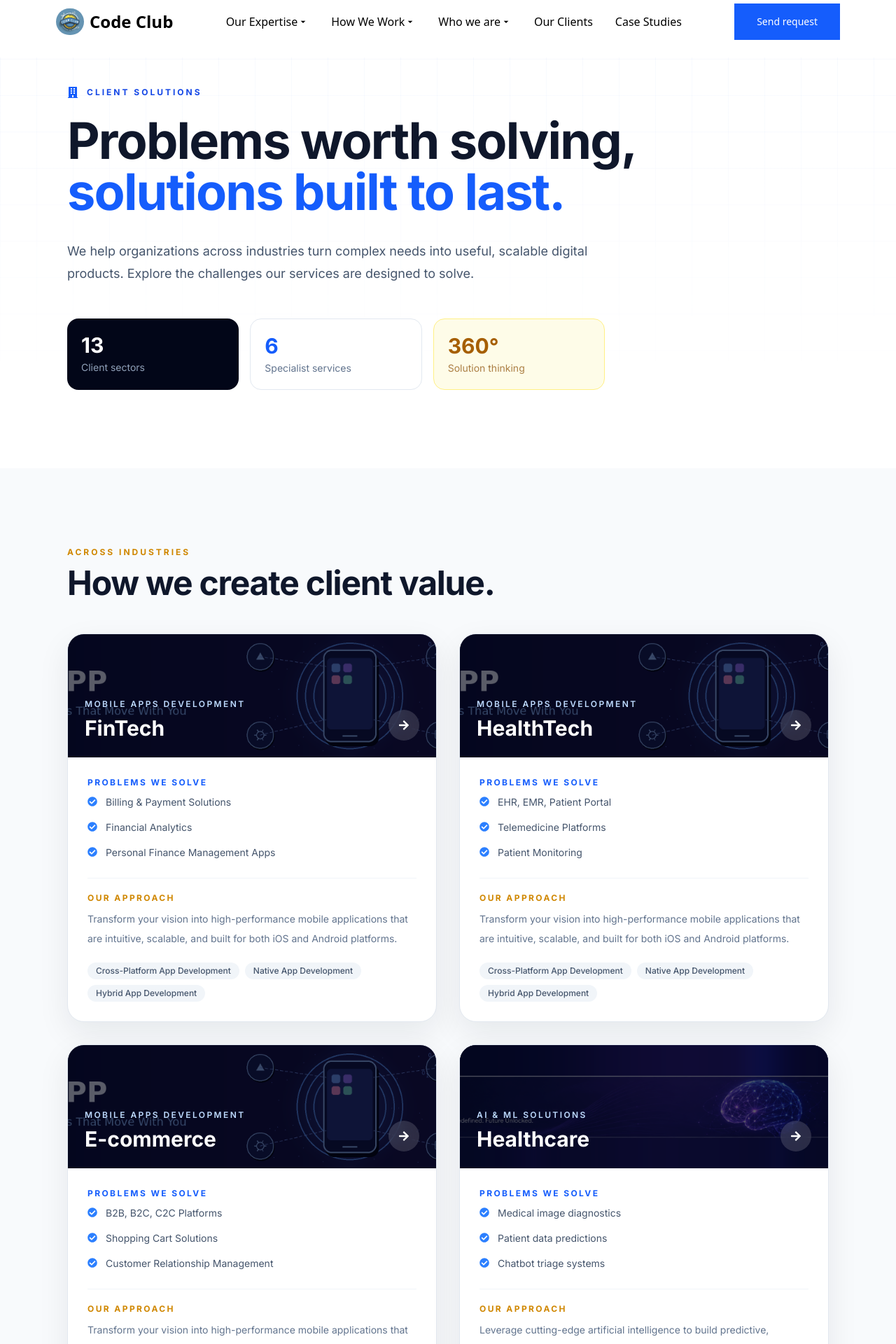
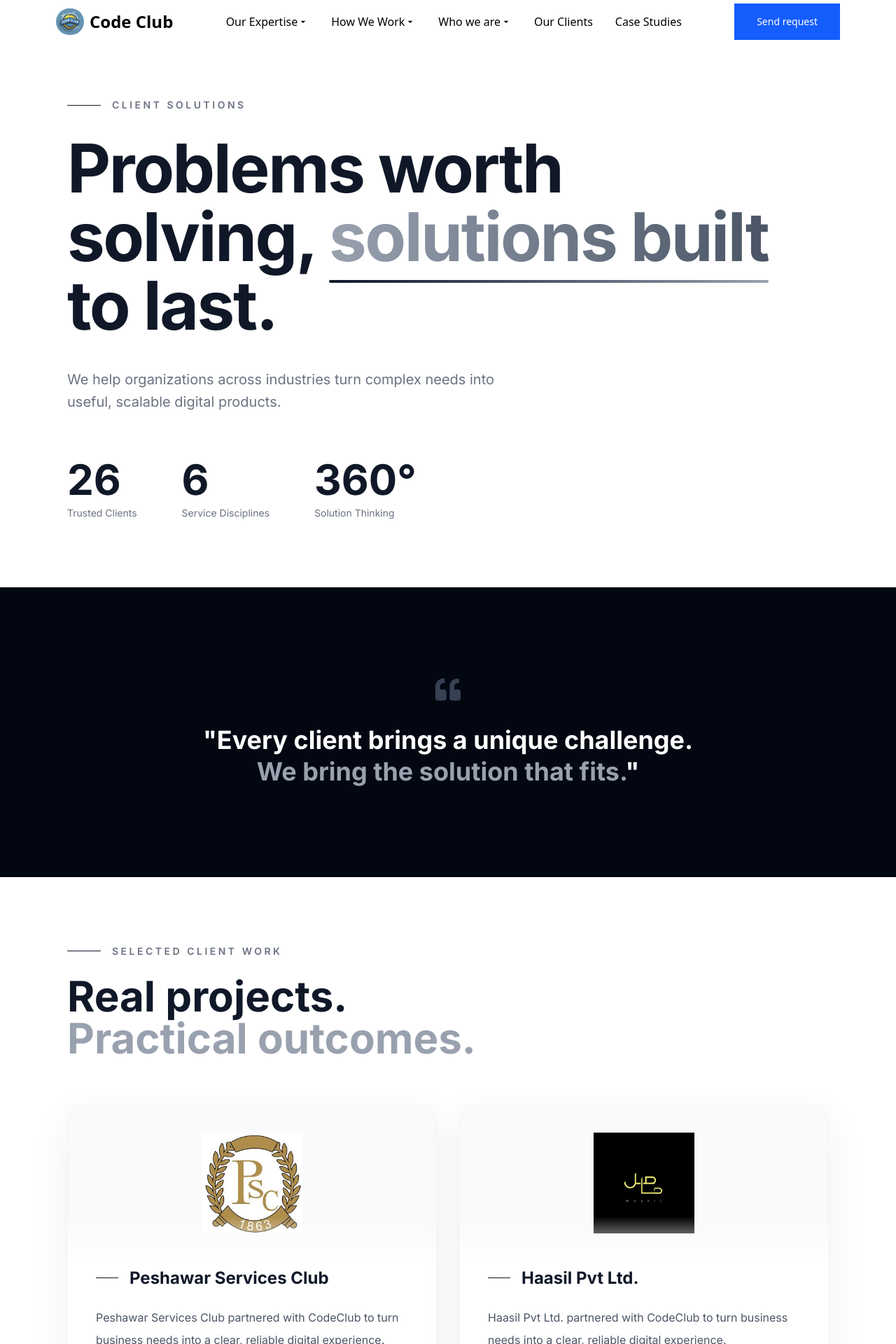
Before and after one commit to Code-Club-SMC/CodeClub-Portfolio, a React (Vite) app: page /clients in a window 1280 px wide. Shown: the part 20-1940 px from the top of the page at 70% size. Built offline with nearby package versions, Linux system fonts and the light colour scheme.

Commit message:
feat: refactor Clients page and enhance ClientCard component with improved layout and animations

```diff
--- a/src/components/brands.jsx
+++ b/src/components/brands.jsx
@@ -37,7 +37,7 @@ import psx from "../assets/misc/pakistan-stock.jpg";
 import edge from "../assets/brands/edge.jpg";
 
 // Brand data
-const brands = [
+export const brands = [
   { name: "Peshawar Services Club", image: brand10 },
   { name: "Haasil Pvt Ltd.", image: brand11 },
   { name: "Memaar Pvt Ltd.", image: brand1 },
--- a/src/pages/Clients.jsx
+++ b/src/pages/Clients.jsx
@@ -1,94 +1,125 @@
-import React from "react";
-import { motion } from "framer-motion";
-import { FaArrowRight, FaBuilding, FaCheckCircle } from "react-icons/fa";
+import React, { useRef } from "react";
+import { motion, useScroll, useTransform } from "framer-motion";
+import { FaArrowRight, FaCheckCircle, FaQuoteLeft } from "react-icons/fa";
+import { brands } from "../components/brands";
 import { serviceMap } from "./ServiceData";
 
 const fadeUp = {
-  hidden: { opacity: 0, y: 24 },
+  hidden: { opacity: 0, y: 40 },
   show: {
     opacity: 1,
     y: 0,
-    transition: { duration: 0.6, ease: "easeOut" },
+    transition: { duration: 0.7, ease: "easeOut" },
   },
 };
 
 const stagger = {
   hidden: {},
-  show: { transition: { staggerChildren: 0.1 } },
+  show: { transition: { staggerChildren: 0.12 } },
 };
 
 const viewport = { once: true, amount: 0.15 };
 
-const clientSectors = Object.entries(serviceMap).flatMap(([slug, service]) =>
-  (service.industries || []).map((industry, index) => ({
-    id: `${slug}-${index}`,
-    slug,
+const getServiceForClient = (name) => {
+  const clientName = name.toLowerCase();
+  if (clientName.includes("stock")) return serviceMap.ai;
+  if (clientName.includes("learning") || clientName.includes("academy")) {
+    return serviceMap["mobile-apps"];
+  }
+  if (clientName.includes("car wash") || clientName.includes("hotel")) {
+    return serviceMap["ui-ux"];
+  }
+  return serviceMap["web-development"];
+};
+
+const clients = brands.map((brand, index) => {
+  const service = getServiceForClient(brand.name);
+  const industry = service.industries?.[0];
+
+  return {
+    ...brand,
+    id: `${brand.name}-${index}`,
     service,
-    industry: industry.title.trim(),
-    challenges: industry.items,
-    solution: service.description,
+    challenges: industry?.items || [],
     capabilities: service.features?.map((feature) => feature.title) || [],
-  }))
-);
-
-const uniqueSectors = clientSectors.filter(
-  (client, index, clients) =>
-    clients.findIndex(
-      (item) =>
-        item.industry.toLowerCase() === client.industry.toLowerCase()
-    ) === index
-);
+  };
+});
 
 const ClientCard = ({ client, index }) => (
   <motion.article
     variants={fadeUp}
-    whileHover={{ y: -8 }}
-    className="group overflow-hidden rounded-3xl border border-slate-200 bg-white shadow-[0_16px_45px_rgba(15,23,42,0.08)]"
+    whileHover={{ y: -10 }}
+    transition={{ duration: 0.4, ease: "easeOut" }}
+    className="group relative"
   >
-    <div
-      className="relative h-44 overflow-hidden bg-slate-900 bg-cover bg-center"
-      style={{ backgroundImage: `url(${client.service.bgImage})` }}
-    >
-      <div className="absolute inset-0 bg-slate-950/65 transition-colors duration-500 group-hover:bg-slate-950/45" />
-      <div className="relative flex h-full items-end justify-between p-6 text-white">
-        <div>
-          <p className="mb-2 text-xs font-semibold uppercase tracking-[0.2em] text-blue-200">
-            {client.service.title}
-          </p>
-          <h2 className="text-3xl font-bold">{client.industry}</h2>
-        </div>
-        <div className="flex h-11 w-11 items-center justify-center rounded-full bg-white/15 backdrop-blur transition-transform duration-300 group-hover:translate-x-1">
-          <FaArrowRight />
-        </div>
-      </div>
+    <div className="relative h-full bg-white rounded-3xl overflow-hidden border border-gray-100 shadow-[0_20px_60px_rgba(0,0,0,0.06)] hover:shadow-[0_30px_80px_rgba(0,0,0,0.1)] transition-shadow duration-500">
+
+      <span className="absolute top-6 right-8 text-6xl font-black text-gray-50 group-hover:text-gray-100 transition-colors duration-500 z-0">
+        {String(index + 1).padStart(2, "0")}
+      </span>
+
+      <div className={`relative h-56 ${client.name === "H-MAK Pvt Ltd." ? "bg-gray-950" : "bg-gray-50"} overflow-hidden`}>
+        <img
+          src={client.image}
+          alt={`${client.name} logo`}
+          loading="lazy"
+          className="h-full w-full object-contain p-10 transition-transform duration-700 group-hover:scale-110"
+        />
+        <div className="absolute bottom-0 left-0 right-0 h-16 bg-gradient-to-t from-white to-transparent" />
       </div>
 
-    <div className="p-7">
-      <div className="mb-6">
-        <p className="mb-2 text-xs font-bold uppercase tracking-[0.2em] text-blue-600">
-          Problems we solve
+      <div className="relative z-10 p-8 md:p-10 -mt-8">
+        <div className="flex items-center gap-4 mb-6">
+          <span className="h-px w-8 bg-gray-900 group-hover:w-16 group-hover:bg-blue-600 transition-all duration-500" />
+          <h3 className="text-2xl font-bold text-gray-900">{client.name}</h3>
+        </div>
+
+        <p className="text-gray-600 leading-8 mb-8">
+          {client.name} partnered with CodeClub to turn business needs into a clear,
+          reliable digital experience.
         </p>
+
+        <div className="mb-8">
+          <h4 className="text-xs font-bold uppercase tracking-[0.2em] text-gray-400 mb-4">
+            Problems We Solve
+          </h4>
           <ul className="space-y-3">
             {client.challenges.map((challenge) => (
-            <li key={challenge} className="flex items-start gap-3 text-sm leading-6 text-slate-600">
-              <FaCheckCircle className="mt-1 shrink-0 text-blue-500" />
+              <li key={challenge} className="flex items-start gap-3 text-sm text-gray-600 leading-6 group-hover:text-gray-800 transition-colors">
+                <FaCheckCircle className="mt-1 shrink-0 text-gray-300 group-hover:text-blue-500 transition-colors duration-300" />
                 {challenge}
               </li>
             ))}
           </ul>
         </div>
 
-      <div className="border-t border-slate-100 pt-5">
-        <p className="mb-2 text-xs font-bold uppercase tracking-[0.2em] text-yellow-600">
-          Our approach
+        <div className="border-t border-gray-100 pt-6">
+          <h4 className="text-xs font-bold uppercase tracking-[0.2em] text-gray-400 mb-4">
+            Our Approach
+          </h4>
+          <p className="text-sm text-gray-600 leading-7 mb-5">
+            {client.service.description}
           </p>
-        <p className="text-sm leading-7 text-slate-500">{client.solution}</p>
-        <div className="mt-5 flex flex-wrap gap-2">
+          <div className="flex flex-wrap gap-2">
             {client.capabilities.map((capability) => (
-            <span key={capability} className="rounded-full bg-slate-100 px-3 py-1 text-xs font-medium text-slate-600">
+              <span
+                key={capability}
+                className="px-4 py-2 bg-gray-50 rounded-full text-xs font-medium text-gray-600 group-hover:bg-gray-100 transition-colors duration-300"
+              >
                 {capability}
               </span>
             ))}
+          </div>
+        </div>
+
+        <div className="mt-8 pt-6 border-t border-gray-100 flex items-center justify-between">
+          <span className="text-sm font-semibold text-gray-900">View Case Study</span>
+          <motion.span
+            whileHover={{ x: 5 }}
+            className="w-10 h-10 flex items-center justify-center rounded-full bg-gray-900 group-hover:bg-blue-600 transition-colors duration-300"
+          >
+            <FaArrowRight className="text-white text-sm" />
+          </motion.span>
         </div>
       </div>
     </div>
@@ -97,61 +128,126 @@ const ClientCard = ({ client, index }) => (
 
 export default function Clients() {
   return (
-    <main className="overflow-hidden bg-white text-slate-900">
-      <section className="relative isolate px-6 pb-20 pt-36 md:px-16 lg:px-24 lg:pb-28">
-        <div
-          aria-hidden="true"
-          className="absolute inset-0 -z-10 opacity-60"
-          style={{
-            backgroundImage:
-              "linear-gradient(rgba(37,99,235,0.07) 1px, transparent 1px), linear-gradient(90deg, rgba(37,99,235,0.07) 1px, transparent 1px)",
-            backgroundSize: "52px 52px",
-            maskImage: "linear-gradient(to bottom, black, transparent 85%)",
-            WebkitMaskImage: "linear-gradient(to bottom, black, transparent 85%)",
-          }}
-        />
-        <div className="mx-auto max-w-7xl">
-          <motion.div initial="hidden" animate="show" variants={stagger} className="max-w-4xl">
-            <motion.div variants={fadeUp} className="mb-6 flex items-center gap-3">
-              <FaBuilding className="text-blue-600" />
-              <span className="text-xs font-bold uppercase tracking-[0.25em] text-blue-700">
-                Client solutions
+    <main className="relative bg-white text-gray-900 overflow-hidden">
+      {/* Hero */}
+      <section className="relative px-6 pt-40 pb-24 md:px-16 lg:px-24">
+        <div className="absolute top-0 right-0 w-[600px] h-[600px] bg-gradient-to-br from-blue-50 to-transparent rounded-full blur-3xl -z-10" />
+        <div className="absolute bottom-0 left-0 w-[400px] h-[400px] bg-gradient-to-tr from-gray-50 to-transparent rounded-full blur-3xl -z-10" />
+
+        <div className="max-w-7xl mx-auto">
+          <motion.div initial="hidden" animate="show" variants={stagger}>
+            <motion.div variants={fadeUp} className="flex items-center gap-4 mb-8">
+              <span className="h-px w-12 bg-gray-900" />
+              <span className="text-sm font-semibold uppercase tracking-[0.25em] text-gray-500">
+                Client Solutions
               </span>
             </motion.div>
-            <motion.h1 variants={fadeUp} className="text-5xl font-bold leading-[1.02] tracking-tight md:text-7xl">
-              Problems worth solving, <span className="text-blue-600">solutions built to last.</span>
+
+            <motion.h1
+              variants={fadeUp}
+              className="text-6xl md:text-7xl lg:text-8xl font-bold tracking-tight leading-[1.02]"
+            >
+              Problems worth
+              <br />
+              solving,{" "}
+              <span className="relative">
+                <span className="text-transparent bg-clip-text bg-gradient-to-r from-gray-400 to-gray-600">
+                  solutions built
+                </span>
+                <motion.span
+                  initial={{ scaleX: 0 }}
+                  animate={{ scaleX: 1 }}
+                  transition={{ duration: 0.8, delay: 0.6, ease: "easeOut" }}
+                  className="absolute -bottom-2 left-0 w-full h-1 bg-gradient-to-r from-gray-900 to-gray-400 origin-left rounded-full"
+                />
+              </span>
+              <br />
+              to last.
             </motion.h1>
-            <motion.p variants={fadeUp} className="mt-8 max-w-3xl text-lg leading-8 text-slate-600">
-              We help organizations across industries turn complex needs into useful, scalable digital products. Explore the challenges our services are designed to solve.
+
+            <motion.p
+              variants={fadeUp}
+              className="mt-10 max-w-2xl text-xl text-gray-500 leading-relaxed"
+            >
+              We help organizations across industries turn complex needs into
+              useful, scalable digital products.
             </motion.p>
           </motion.div>
 
-          <motion.div variants={fadeUp} initial="hidden" animate="show" className="mt-12 grid max-w-3xl grid-cols-2 gap-4 md:grid-cols-3">
-            <div className="rounded-2xl bg-slate-950 p-5 text-white">
-              <p className="text-3xl font-bold">{uniqueSectors.length}</p>
-              <p className="mt-1 text-sm text-slate-400">Client sectors</p>
-            </div>
-            <div className="rounded-2xl border border-slate-200 bg-white p-5">
-              <p className="text-3xl font-bold text-blue-600">{Object.keys(serviceMap).length}</p>
-              <p className="mt-1 text-sm text-slate-500">Specialist services</p>
-            </div>
-            <div className="col-span-2 rounded-2xl border border-yellow-200 bg-yellow-50 p-5 md:col-span-1">
-              <p className="text-3xl font-bold text-yellow-700">360°</p>
-              <p className="mt-1 text-sm text-yellow-800/70">Solution thinking</p>
-            </div>
+          <motion.div
+            initial="hidden"
+            animate="show"
+            variants={stagger}
+            className="mt-16 flex flex-wrap gap-16"
+          >
+            {[
+              { value: clients.length, label: "Trusted Clients" },
+              { value: Object.keys(serviceMap).length, label: "Service Disciplines" },
+              { value: "360°", label: "Solution Thinking" },
+            ].map((stat, i) => (
+              <motion.div key={i} variants={fadeUp}>
+                <motion.span
+                  initial={{ opacity: 0, y: 20 }}
+                  animate={{ opacity: 1, y: 0 }}
+                  transition={{ duration: 0.6, delay: 0.4 + i * 0.15 }}
+                  className="text-5xl md:text-6xl font-bold text-gray-900 block"
+                >
+                  {stat.value}
+                </motion.span>
+                <span className="text-sm text-gray-500 mt-2 block">{stat.label}</span>
+              </motion.div>
+            ))}
           </motion.div>
         </div>
       </section>
 
-      <section className="bg-slate-50 px-6 py-20 md:px-16 lg:px-24 lg:py-28">
-        <div className="mx-auto max-w-7xl">
-          <motion.div initial="hidden" whileInView="show" viewport={viewport} variants={fadeUp} className="mb-12">
-            <p className="text-xs font-bold uppercase tracking-[0.25em] text-yellow-600">Across industries</p>
-            <h2 className="mt-3 text-4xl font-bold tracking-tight md:text-5xl">How we create client value.</h2>
+      {/* Quote banner */}
+      <section className="relative px-6 py-20 md:px-16 lg:px-24 bg-gray-950">
+        <motion.div
+          initial={{ opacity: 0, y: 30 }}
+          whileInView={{ opacity: 1, y: 0 }}
+          viewport={viewport}
+          transition={{ duration: 0.7 }}
+          className="max-w-5xl mx-auto text-center py-12"
+        >
+          <FaQuoteLeft className="text-4xl text-gray-700 mx-auto mb-8" />
+          <p className="text-3xl md:text-4xl font-bold text-white leading-tight">
+            "Every client brings a unique challenge.
+            <br />
+            <span className="text-gray-400">We bring the solution that fits.</span>"
+          </p>
+        </motion.div>
+      </section>
+
+      {/* Client Cards */}
+      <section className="relative px-6 py-24 md:px-16 lg:px-24">
+        <div className="max-w-7xl mx-auto">
+          <motion.div
+            initial="hidden"
+            animate="show"
+            variants={fadeUp}
+            className="mb-16"
+          >
+            <div className="flex items-center gap-4 mb-6">
+              <span className="h-px w-12 bg-gray-900" />
+              <span className="text-sm font-semibold uppercase tracking-[0.25em] text-gray-500">
+                Selected Client Work
+              </span>
+            </div>
+            <h2 className="text-5xl md:text-6xl font-bold">
+              Real projects.
+              <br />
+              <span className="text-gray-400">Practical outcomes.</span>
+            </h2>
           </motion.div>
 
-          <motion.div initial="hidden" whileInView="show" viewport={viewport} variants={stagger} className="grid gap-8 lg:grid-cols-2">
-            {uniqueSectors.map((client, index) => (
+          <motion.div
+            initial="hidden"
+            animate="show"
+            variants={stagger}
+            className="grid gap-8 lg:grid-cols-2"
+          >
+            {clients.map((client, index) => (
               <ClientCard key={client.id} client={client} index={index} />
             ))}
           </motion.div>
```
Also changed, not shown: src/App.jsx (+0 -31 lines). Lines whose indentation alone changed are shown as unchanged.
